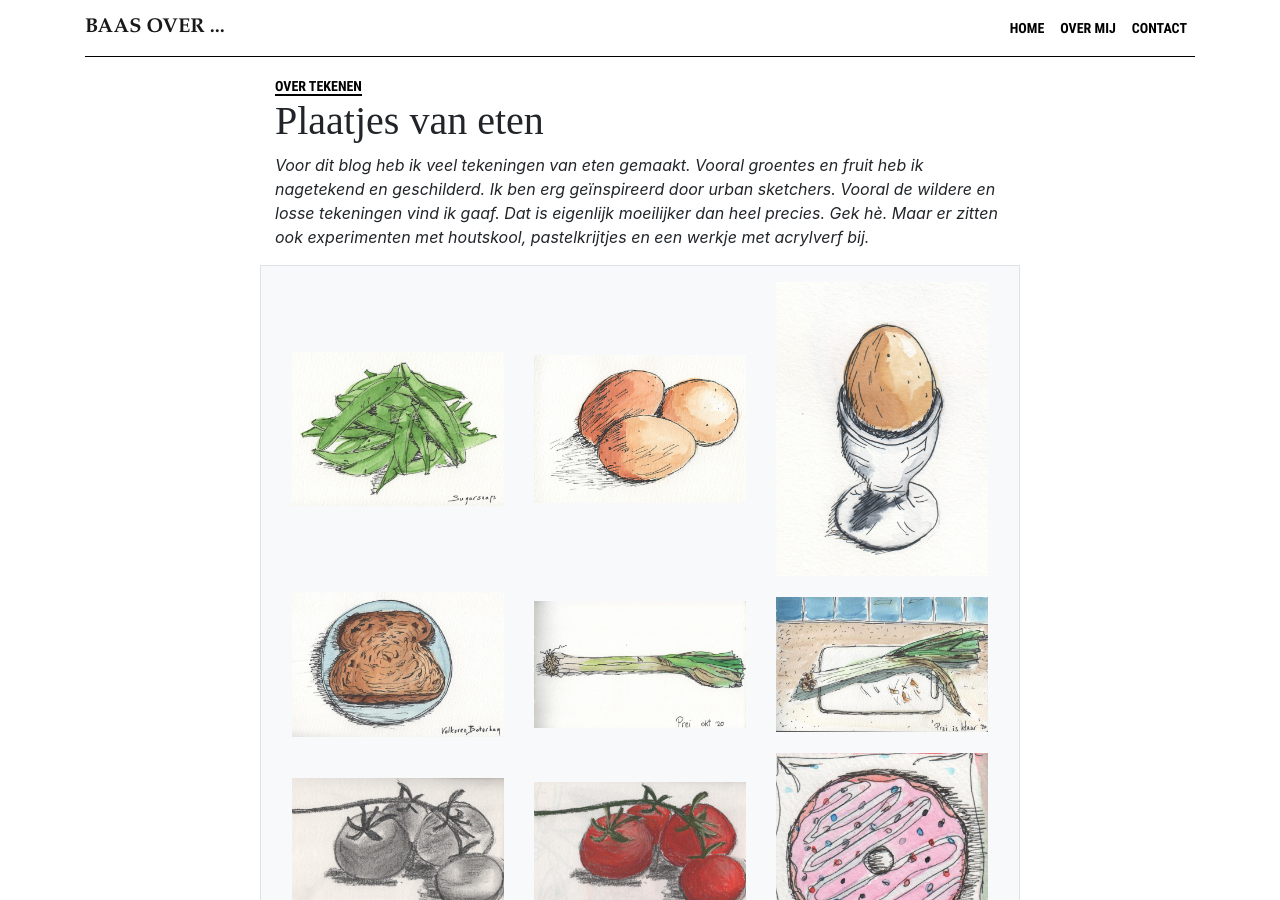
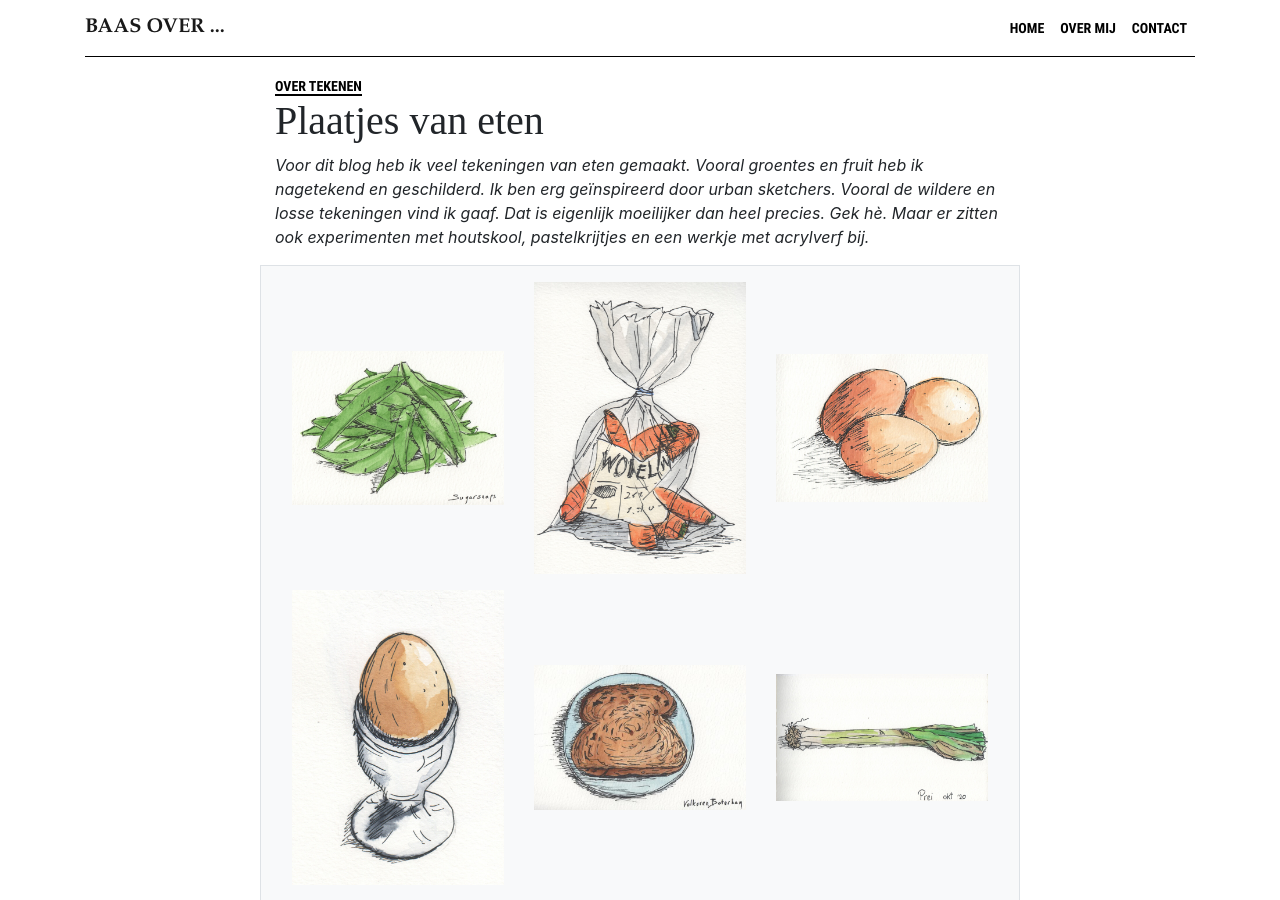
Before and after one commit to BaasLimited/baasovereten.github.io, a Jekyll site: the page built from _posts/2020-10-10-gallerij-eten.md, in a window 1280 px wide and 900 px high. Built offline with Jekyll 4.4.1, drawn with Linux system fonts in a browser that asks for light colours; some web fonts are replaced.

Commit message:
Update galleries.yaml

```diff
--- a/_data/galleries.yaml
+++ b/_data/galleries.yaml
@@ -6,6 +6,9 @@
     -
       image: "/uploads/sugarsnaps.jpg"
       caption: "Sugarsnaps op een stapeltje (fineliner en waterverf in schetsboekje)"
+    -
+      image: "/uploads/wortelen.jpg"
+      caption: "Een zak met wortelen (fineliner en waterverf in schetsboekje)"
     -
       image: "/uploads/eitjes.jpg"
       caption: "Eieren (fineliner en waterverf in schetsboekje)"
```
